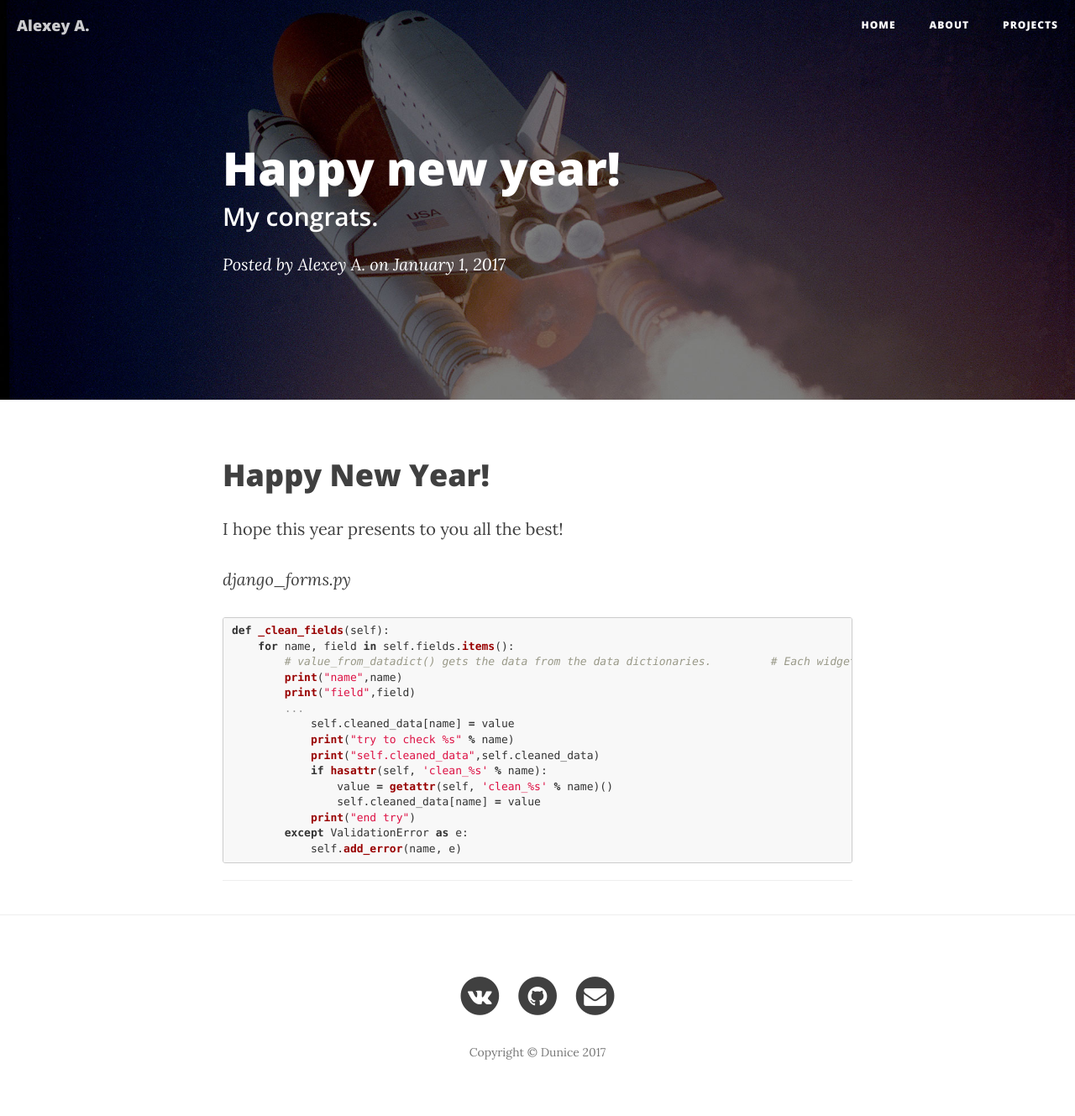
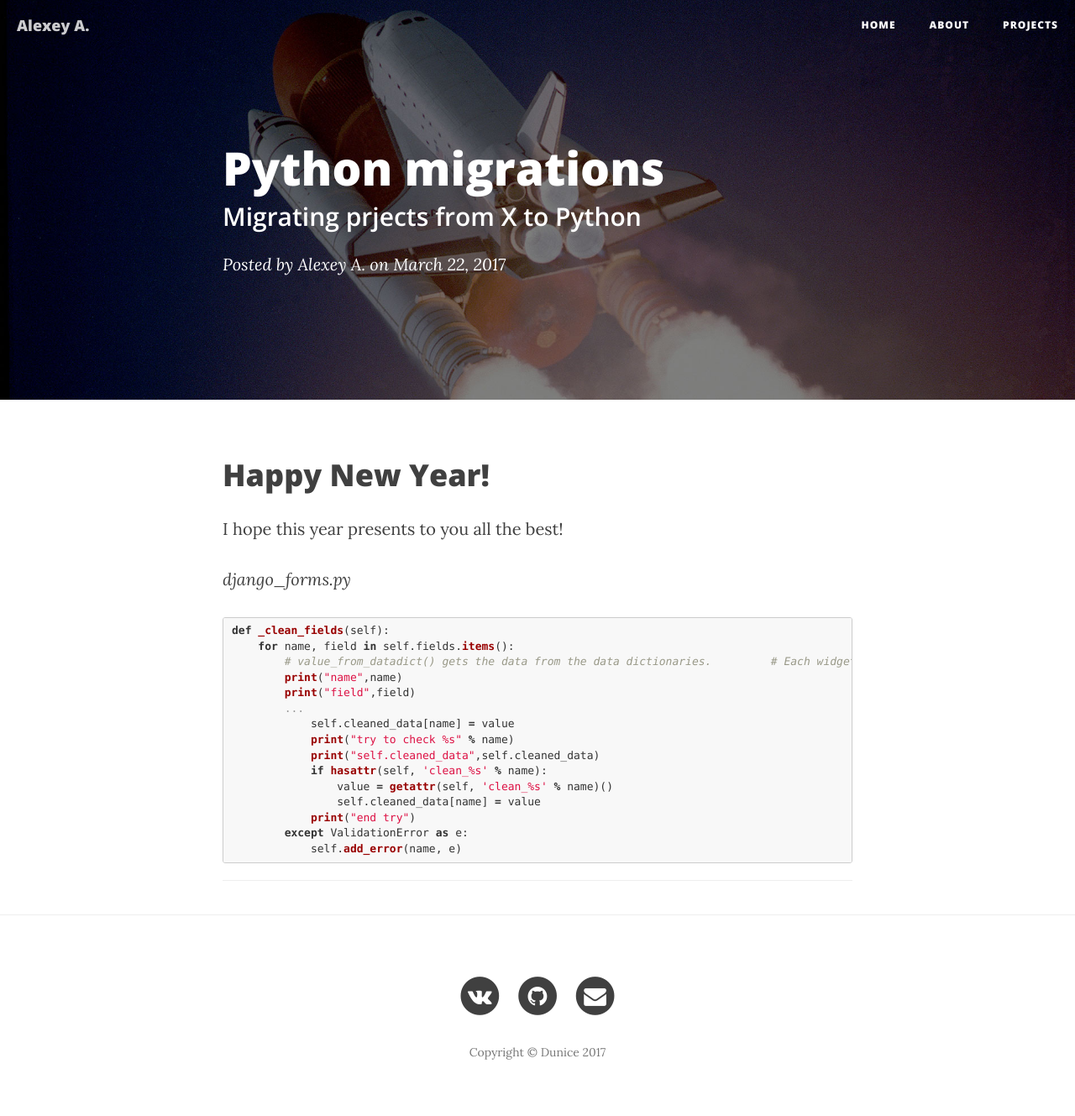
Before and after one commit to dunice-alkhutov/dunice-alkhutov.github.io, a Jekyll site: the page built from _posts/2017-01-01-python-migrations.markdown, in a window 1280 px wide. Shown: the whole page at 84% size. Built offline with Jekyll 4.4.1, drawn with Linux system fonts in a browser that asks for light colours; nearby versions of some CDN libraries.

Commit message:
small changes

```diff
--- a/_posts/2017-01-01-happy-new-year.markdown
+++ b/_posts/2017-01-01-python-migrations.markdown
@@ -1,8 +1,8 @@
 ---
 layout:     post
-title:      "Happy new year!"
-subtitle:   "My congrats."
-date:       2017-01-01 12:00:00
+title:      "Python migrations"
+subtitle:   "Migrating prjects from X to Python"
+date:       2017-03-22 12:00:00
 author:     "Alexey A."
 header-img: "img/post-bg-01.jpg"
 ---
```
Also changed, not shown: projects.html (+4 -4 lines).
